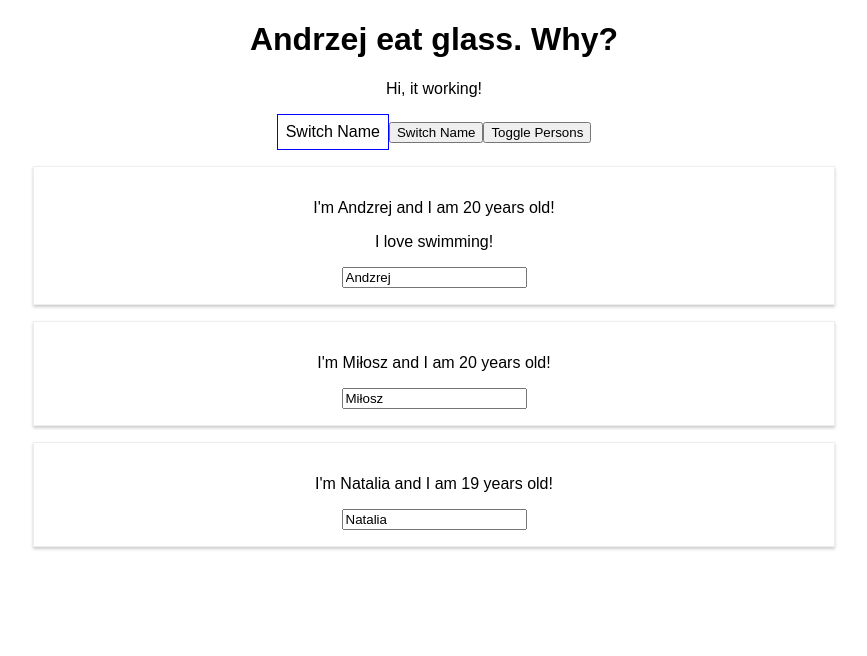
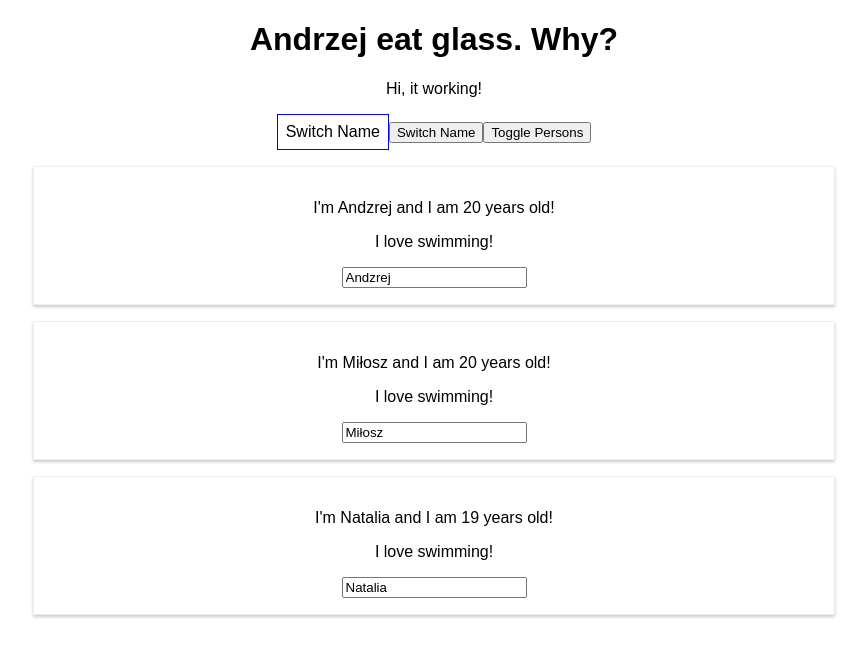
Before and after one commit to Levii01/react-test-app, a React (Create React App) app: page / in a window 1280 px wide. Both pictures are taken after a click on the button "Toggle Persons". Shown: the top 656 px of the page, without its empty margins (206-1073 px from the left). Built offline with nearby package versions, Linux system fonts and the light colour scheme.

Commit message:
map persons object and render in 4 line

```diff
--- a/src/App.js
+++ b/src/App.js
@@ -49,6 +49,20 @@ class App extends Component {
       cursor: 'pointer'
     };
 
+    let persons = null;
+
+    if (this.state.showPersons) {
+      persons = (
+        <div>
+          {this.state.persons.map(person => {
+            return <Person
+              name={person.name}
+              age={person.age}> I love swimming! </Person>
+          })}
+        </div>
+      );
+    };
+
     return (
       <div className="App">
         <h1>Andrzej eat glass. Why?</h1>
@@ -58,21 +72,7 @@ class App extends Component {
           onClick={this.switchNameHandler.bind(this, 'Andrzejek!')}>Switch Name</button>
         <button onClick={() => this.switchNameHandler('Andrzejekejekejek!')}>Switch Name</button>
         <button onClick={this.togglePersonsHandler}> Toggle Persons</button>
-        { this.state.showPersons ===true ?
-          <div>
-          <Person
-            name={this.state.persons[0].name}
-            age={this.state.persons[0].age}> I love swimming! </Person>
-          <Person
-            name={this.state.persons[1].name}
-            age={this.state.persons[1].age}
-            click={this.switchNameHandler}
-            changed={this.nameChangeHandler}/>
-          <Person
-            name={this.state.persons[2].name}
-            age={this.state.persons[2].age}/>
-        </div> : null
-        }
+        {persons}
       </div>
     );
   }
```
